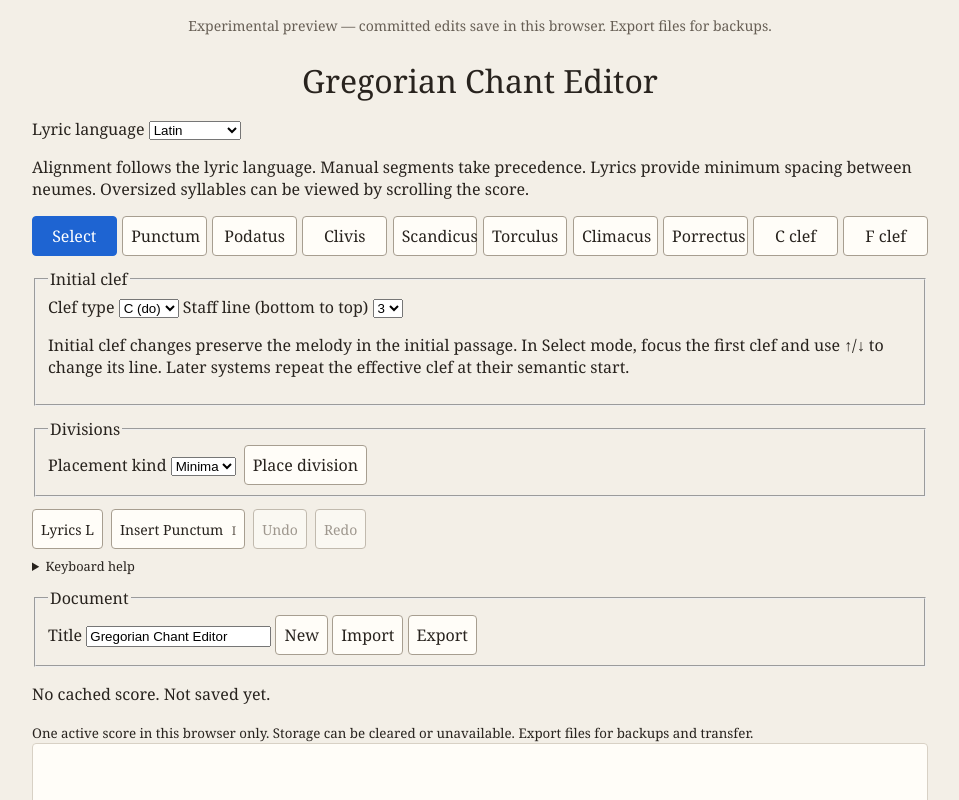
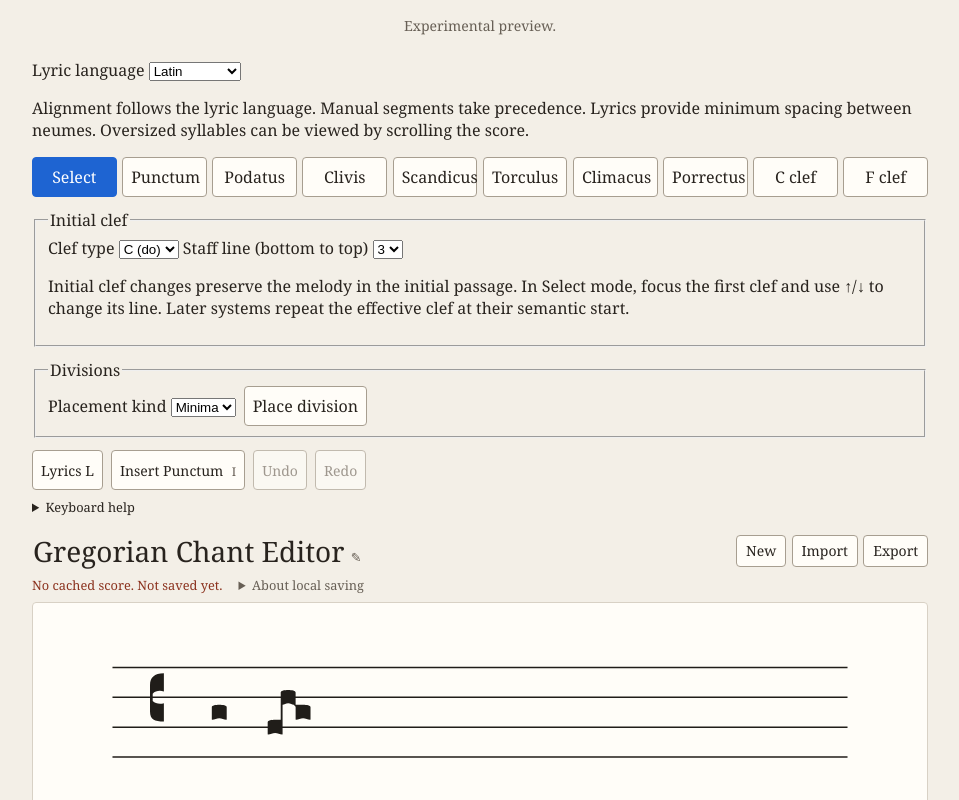
Before and after one commit to OceanOSdev/gregorian-chant-editor, a React (Vite) app: page / in a window 1280 px wide. Shown: the top 800 px of the page, without its empty margins (160-1119 px from the left). Built offline with nearby package versions, Linux system fonts and the light colour scheme.

Commit message:
feat: integrate document controls into an editable score header

```diff
--- a/src/App.tsx
+++ b/src/App.tsx
@@ -6,10 +6,7 @@ function App() {
   return (
     <>
       <header>
-        <p className="preview-notice">
-          Experimental preview — committed edits save in this browser. Export
-          files for backups.
-        </p>
+        <p className="preview-notice">Experimental preview.</p>
       </header>
       <ChantEditor document={exampleDocument} />
     </>
--- a/src/editor/components/ChantEditor.tsx
+++ b/src/editor/components/ChantEditor.tsx
@@ -467,7 +467,6 @@ export function ChantEditor({ document: initialDocument }: ChantEditorProps) {
           setFocusedLyricId(null);
       }}
     >
-      <h1>{layout.title}</h1>
       <label>
         Lyric language{' '}
         <select
@@ -878,6 +877,7 @@ export function ChantEditor({ document: initialDocument }: ChantEditorProps) {
             edit: (document) => updateDocumentTitle(document, title),
           })
         }
+        savedLocally={persistence.savedLocally}
         status={persistence.status}
         needsRecovery={persistence.needsRecovery}
         replace={(document) => {
--- /dev/null
+++ b/src/editor/components/DocumentControls.css
@@ -0,0 +1,117 @@
+.document-header {
+  margin: 0.75rem 0 0.5rem;
+  min-width: 0;
+}
+.document-header__main {
+  display: flex;
+  align-items: center;
+  gap: 0.5rem 1rem;
+}
+.document-header__identity {
+  flex: 1;
+  min-width: 0;
+}
+.chant-editor .document-header__title {
+  margin: 0;
+  text-align: left;
+  font-size: clamp(1.3rem, 3vw, 1.75rem);
+}
+.chant-editor .document-header__title-button {
+  display: inline-flex;
+  align-items: baseline;
+  gap: 0.4rem;
+  max-width: 100%;
+  padding: 0.15rem 0;
+  min-height: 2.25rem;
+  border-color: transparent;
+  background: transparent;
+  text-align: left;
+  overflow-wrap: anywhere;
+}
+.document-header__edit-icon {
+  color: #675f55;
+  font-size: 0.8rem;
+}
+.document-header__title-input {
+  box-sizing: border-box;
+  width: 100%;
+  min-width: 0;
+  min-height: 2.25rem;
+  padding: 0.15rem 0.2rem;
+  border: 1px solid #a79e90;
+  border-radius: 0.25rem;
+  background: #fffdf8;
+  color: #28231e;
+  font: inherit;
+}
+.document-header__title-input:focus-visible,
+.document-header__help summary:focus-visible {
+  outline: 3px solid #1e64d2;
+  outline-offset: 2px;
+}
+.document-header__actions,
+.document-header__recovery {
+  display: flex;
+  flex-wrap: wrap;
+  gap: 0.35rem;
+}
+.document-header__actions {
+  flex-shrink: 0;
+  justify-content: flex-end;
+}
+.chant-editor .document-header__actions button,
+.chant-editor .document-header__recovery button {
+  min-height: 2rem;
+  padding: 0.25rem 0.55rem;
+  font-size: 0.875rem;
+}
+.document-header__meta {
+  display: flex;
+  flex-wrap: wrap;
+  align-items: baseline;
+  gap: 0.25rem 1rem;
+  margin-top: 0.2rem;
+  color: #675f55;
+  font-size: 0.8rem;
+}
+.document-header__save-status {
+  margin: 0;
+  overflow-wrap: anywhere;
+}
+.document-header__save-status--unsaved,
+.document-header__error {
+  color: #8b321e;
+}
+.document-header__help summary {
+  cursor: pointer;
+}
+.document-header__help[open] {
+  flex-basis: 100%;
+}
+.document-header__help p {
+  margin: 0.4rem 0;
+  max-width: 40rem;
+  line-height: 1.45;
+}
+.document-header__recovery {
+  margin-top: 0.5rem;
+}
+.document-header__recovery button {
+  overflow-wrap: anywhere;
+}
+.document-header__error {
+  margin: 0.4rem 0 0;
+  font-size: 0.875rem;
+  overflow-wrap: anywhere;
+}
+@media (max-width: 32rem) {
+  .document-header__main {
+    flex-wrap: wrap;
+  }
+  .document-header__identity {
+    flex-basis: 100%;
+  }
+  .document-header__actions {
+    margin-left: auto;
+  }
+}
--- a/src/editor/components/DocumentControls.tsx
+++ b/src/editor/components/DocumentControls.tsx
@@ -1,4 +1,5 @@
-import { useRef, useState } from 'react';
+import { useId, useLayoutEffect, useRef, useState } from 'react';
+import { updateDocumentTitle } from '../commands/update-document-title';
 import type { ChantDocument } from '../domain/chant-document';
 import {
   blankDocument,
@@ -8,11 +9,13 @@ import {
   maximumDocumentBytes,
 } from '../persistence/native-document';
 import { errorMessage } from '../persistence/browser-document';
+import './DocumentControls.css';
 
 interface DocumentControlsProps {
   document: ChantDocument;
   blocked: boolean;
   status: string;
+  savedLocally: boolean;
   needsRecovery: boolean;
   updateTitle: (title: string) => void;
   replace: (document: ChantDocument) => void;
@@ -23,6 +26,7 @@ export function DocumentControls({
   document,
   blocked,
   status,
+  savedLocally,
   needsRecovery,
   updateTitle,
   replace,
@@ -30,13 +34,47 @@ export function DocumentControls({
   replaceCache,
 }: DocumentControlsProps) {
   const picker = useRef<HTMLInputElement>(null);
-  const [message, setMessage] = useState('');
+  const titleButton = useRef<HTMLButtonElement>(null);
+  const titleInput = useRef<HTMLInputElement>(null);
+  const titleHelpId = useId();
+  const [draft, setDraft] = useState<string | null>(null);
+  // Close the draft before committing or unmounting its input, so blur cannot
+  // commit a second time after Enter, or commit after Escape canceled it.
+  const pendingTitle = useRef<string | null>(null);
+  const restoreTitleFocus = useRef(false);
+  const editing = draft !== null;
+  const titleDirty = editing && draft !== document.title;
+  const [announcement, setAnnouncement] = useState('');
+  const [error, setError] = useState('');
   const [reading, setReading] = useState(false);
-  // Validate asynchronous reads against the latest active score and workflow.
+  const disabled = blocked || reading;
+  // Check the current pending workflow after asynchronous file reads.
   const latest = useRef({ blocked });
   latest.current = { blocked };
+
+  useLayoutEffect(() => {
+    if (editing) {
+      titleInput.current?.focus();
+      titleInput.current?.select();
+    } else if (restoreTitleFocus.current) {
+      restoreTitleFocus.current = false;
+      titleButton.current?.focus();
+    }
+  }, [editing]);
+
+  function finishTitle(commit: boolean, restoreFocus = false) {
+    const title = pendingTitle.current;
+    if (title === null) return null;
+    pendingTitle.current = null;
+    restoreTitleFocus.current = restoreFocus;
+    setDraft(null);
+    if (commit) updateTitle(title);
+    return title;
+  }
+
   async function importFile(file: File) {
     setReading(true);
+    setError('');
     try {
       if (file.size > maximumDocumentBytes)
         throw new Error('File exceeds the 1 MiB limit.');
@@ -49,63 +87,121 @@ export function DocumentControls({
         )
       ) {
         replace(imported);
-        setMessage('Imported score.');
+        setAnnouncement('Imported score.');
       }
     } catch (error) {
-      setMessage(`Import failed: ${errorMessage(error)}`);
+      setError(`Import failed: ${errorMessage(error)}`);
     } finally {
       setReading(false);
     }
   }
   function exportFile() {
+    setError('');
+    const title = finishTitle(true);
+    // A document action also commits if the browser did not deliver blur. Use
+    // the same semantic command for this event's export snapshot before React
+    // publishes the committed title prop. There is no second stored score.
+    const snapshot =
+      title === null ? document : updateDocumentTitle(document, title);
     try {
-      const blob = new Blob([encodeDocument(document)], {
+      const blob = new Blob([encodeDocument(snapshot)], {
         type: 'application/json;charset=utf-8',
       });
       const url = URL.createObjectURL(blob);
       const link = globalThis.document.createElement('a');
       link.href = url;
-      link.download = documentFilename(document.title);
+      link.download = documentFilename(snapshot.title);
       link.click();
       setTimeout(() => URL.revokeObjectURL(url), 1000);
-      setMessage(
-        'Exported committed score. Keep the downloaded file as a separate backup.',
-      );
+      setAnnouncement('Exported committed score.');
     } catch (error) {
-      setMessage(`Export failed: ${errorMessage(error)}`);
+      setError(`Export failed: ${errorMessage(error)}`);
     }
   }
   return (
-    <section aria-label="Document">
-      <fieldset disabled={blocked || reading}>
-        <legend>Document</legend>
-        <label>
-          Title{' '}
+    <section className="document-header" aria-label="Document">
+      <div className="document-header__main">
+        <div className="document-header__identity">
+          <h1 className="document-header__title">
+            {editing ? (
               <input
+                ref={titleInput}
+                className="document-header__title-input"
                 type="text"
-            value={document.title}
-            onChange={(event) => updateTitle(event.target.value)}
+                aria-label="Chant title"
+                aria-describedby={titleHelpId}
+                value={draft}
+                onChange={(event) => {
+                  pendingTitle.current = event.target.value;
+                  setDraft(event.target.value);
+                }}
+                onBlur={() => finishTitle(true)}
+                onKeyDown={(event) => {
+                  if (event.nativeEvent.isComposing || event.repeat) return;
+                  if (event.key === 'Enter' || event.key === 'Escape') {
+                    event.preventDefault();
+                    event.stopPropagation();
+                    finishTitle(event.key === 'Enter', true);
+                  }
+                }}
               />
-        </label>{' '}
+            ) : (
+              <button
+                ref={titleButton}
+                className="document-header__title-button"
+                type="button"
+                disabled={disabled}
+                aria-label={`Edit chant title: ${document.title || 'Untitled chant'}`}
+                onClick={() => {
+                  pendingTitle.current = document.title;
+                  setDraft(document.title);
+                }}
+              >
+                {document.title || 'Untitled chant'}
+                <span className="document-header__edit-icon" aria-hidden="true">
+                  ✎
+                </span>
+              </button>
+            )}
+          </h1>
+          <span id={titleHelpId} className="editor-sr-only">
+            Enter or leave the title to save. Escape cancels.
+          </span>
+        </div>
+        <div
+          className="document-header__actions"
+          role="group"
+          aria-label="Document actions"
+        >
           <button
             type="button"
+            disabled={disabled}
             onClick={() => {
+              finishTitle(true);
               if (
                 window.confirm(
                   'Create a blank chant and replace the active score? Current undo history will be cleared.',
                 )
               ) {
                 replace(blankDocument());
-              setMessage('Created blank chant.');
+                setError('');
+                setAnnouncement('Created blank chant.');
               }
             }}
           >
             New
-        </button>{' '}
-        <button type="button" onClick={() => picker.current?.click()}>
+          </button>
+          <button
+            type="button"
+            disabled={disabled}
+            onClick={() => {
+              finishTitle(true);
+              picker.current?.click();
+            }}
+          >
             Import
-        </button>{' '}
-        <button type="button" onClick={exportFile}>
+          </button>
+          <button type="button" disabled={disabled} onClick={exportFile}>
             Export
           </button>
           <input
@@ -120,12 +216,56 @@ export function DocumentControls({
               if (file) void importFile(file);
             }}
           />
+        </div>
+      </div>
+      <div className="document-header__meta">
+        <p
+          className={`document-header__save-status${!savedLocally || titleDirty || blocked ? ' document-header__save-status--unsaved' : ''}`}
+          role="status"
+        >
+          {savedLocally ? (
+            titleDirty ? (
+              'Title not saved.'
+            ) : blocked ? (
+              'Committed score saved locally.'
+            ) : (
+              <>
+                <span aria-hidden="true">✓ </span>Saved locally.
+              </>
+            )
+          ) : (
+            status
+          )}
+          {titleDirty
+            ? ' Enter or leave the title to save; Escape cancels.'
+            : editing
+              ? ' Enter to save; Escape cancels.'
+              : ''}
+          {blocked
+            ? ' Pending edits are not saved or exported. Finish or cancel lyric drafts, clef edits, moves and history prompts to use Document controls.'
+            : ''}
+        </p>
+        <details className="document-header__help">
+          <summary>About local saving</summary>
+          <p>
+            Only committed edits are saved. One active score in this browser
+            only. Storage can be cleared or unavailable. Export files for
+            backups and transfer. Files are separate snapshots, not cloud
+            backups or synchronized files.
+          </p>
+        </details>
+      </div>
       {needsRecovery && (
-          <>
-            {' '}
+        <div
+          className="document-header__recovery"
+          role="group"
+          aria-label="Document recovery"
+        >
           <button
             type="button"
+            disabled={disabled}
             onClick={() => {
+              finishTitle(true);
               if (
                 window.confirm(
                   'Load the cached score and replace this tab’s score and history?',
@@ -135,10 +275,12 @@ export function DocumentControls({
             }}
           >
             Load cached score
-            </button>{' '}
+          </button>
           <button
             type="button"
+            disabled={disabled}
             onClick={() => {
+              finishTitle(true);
               if (
                 window.confirm(
                   'Replace the cached bytes with this tab’s committed score? Export any work you want to keep first.',
@@ -149,20 +291,14 @@ export function DocumentControls({
           >
             Replace cache with this score / Retry save
           </button>
-          </>
+        </div>
       )}
-      </fieldset>
-      <p role="status">
-        {status}
-        {blocked
-          ? ' Pending edits are not saved or exported. Finish or cancel lyric drafts, clef edits, moves and history prompts to use Document controls.'
-          : ''}
+      <p className="document-header__error" role="alert" hidden={!error}>
+        {error}
       </p>
-      <p role="alert">{message}</p>
-      <small>
-        One active score in this browser only. Storage can be cleared or
-        unavailable. Export files for backups and transfer.
-      </small>
+      <p className="editor-sr-only" role="status">
+        {announcement}
+      </p>
     </section>
   );
 }
--- a/src/editor/persistence/browser-document.ts
+++ b/src/editor/persistence/browser-document.ts
@@ -8,11 +8,13 @@ export class BrowserDocument {
   private blocked = false;
   status = 'Not saved yet. Export a file for a portable backup.';
   needsRecovery = false;
+  savedLocally = false;
   private readonly storage: () => DocumentStorage;
   constructor(storage: () => DocumentStorage) {
     this.storage = storage;
   }
   load(fallback: ChantDocument): ChantDocument {
+    this.savedLocally = false;
     try {
       this.expected = this.storage().getItem(autosaveKey);
       this.blocked = false;
@@ -22,6 +24,7 @@ export class BrowserDocument {
         return fallback;
       }
       const document = decodeDocument(this.expected);
+      this.savedLocally = true;
       this.status = 'Recovered committed score from this browser.';
       return document;
     } catch (error) {
@@ -34,6 +37,7 @@ export class BrowserDocument {
   check(): void {
     try {
       if (this.storage().getItem(autosaveKey) !== this.expected) {
+        this.savedLocally = false;
         this.blocked = true;
         this.needsRecovery = true;
         this.status =
@@ -52,12 +56,14 @@ export class BrowserDocument {
       this.expected = text;
       this.blocked = false;
       this.needsRecovery = false;
+      this.savedLocally = true;
       this.status = 'Committed score saved in this browser.';
     } catch (error) {
       this.storageError(error);
     }
   }
   private storageError(error: unknown) {
+    this.savedLocally = false;
     this.blocked = true;
     this.needsRecovery = true;
     this.status = `Not saved: ${errorMessage(error)}. In-memory edits remain available; export a file or retry saving.`;
--- a/src/editor/persistence/use-persisted-session.ts
+++ b/src/editor/persistence/use-persisted-session.ts
@@ -79,6 +79,7 @@ export function usePersistedSession(initialDocument: ChantDocument) {
     reload,
     replaceCache,
     status: persistence.status,
+    savedLocally: persistence.savedLocally,
     needsRecovery: persistence.needsRecovery,
   };
 }
```
Also changed, not shown: 11 other files (tests, documents, lock files or other folders). Lines whose indentation alone changed are shown as unchanged.
